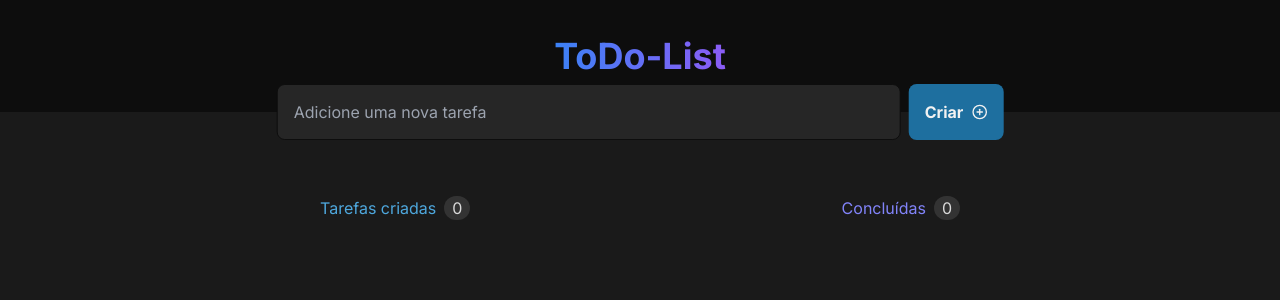
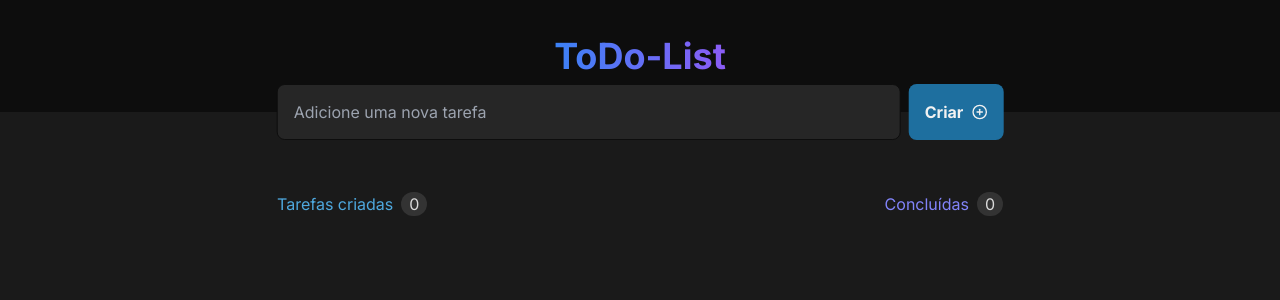
Before and after one commit to caibalion/todo-list, a React (Vite) app: page / in a window 1280 px wide. Shown: the top 300 px of the page. Built offline with nearby package versions, Linux system fonts and the light colour scheme.

Commit message:
ajustes gerais

```diff
--- a/src/Home/partials/NewTask.jsx
+++ b/src/Home/partials/NewTask.jsx
@@ -45,9 +45,9 @@ export default function NewTask() {
         </button>
       </div>
 
-      <div className="grow basis-auto bg-[#1A1A1A]">
-        <div className="mt-24 w-1/2 absolute top-28 left-1/2 -translate-x-1/2 -translate-y-1/2 ">
-          <div className="flex justify-between">
+      <div className="grow basis-auto bg-[#1A1A1A] flex">
+        <div className="m-auto mt-20 w-[726px]">
+          <div className="flex justify-between mb-6">
             <div className="text-[#4EA8DE]">
               Tarefas criadas
               <span className="ml-2 rounded-full bg-[#333333] text-[#D9D9D9] py-[2px] px-2">0</span>
@@ -57,7 +57,7 @@ export default function NewTask() {
               <span className="ml-2 rounded-full bg-[#333333] text-[#D9D9D9] py-[2px] px-2">0</span>
             </div>
           </div>
-          <div>
+          <div className="overflow-y-scroll h-[60dvh]">
             <ul>
               {tasks.map((task, index) => (
                 <Task key={index} text={task} onDelete={() => deleteTask(index)} />
--- a/src/Home/partials/Task.jsx
+++ b/src/Home/partials/Task.jsx
@@ -1,8 +1,11 @@
 const Task = ({ text, onDelete }) => {
   return (
-    <li className="w-11 text-xl text-yellow-300">
-      {text}
-      <button onClick={onDelete}></button>
+    <li className="w-[100%] h-[4.5rem] p-4 mb-3 gap-3 bg-[#262626] border border-[#333] rounded-lg text-[#F2F2F2] shadow-md ">
+      <label>
+        <input type="checkbox"></input>
+        {text}
+        <button onClick={onDelete}></button>
+      </label>
     </li>
   );
 };
```
